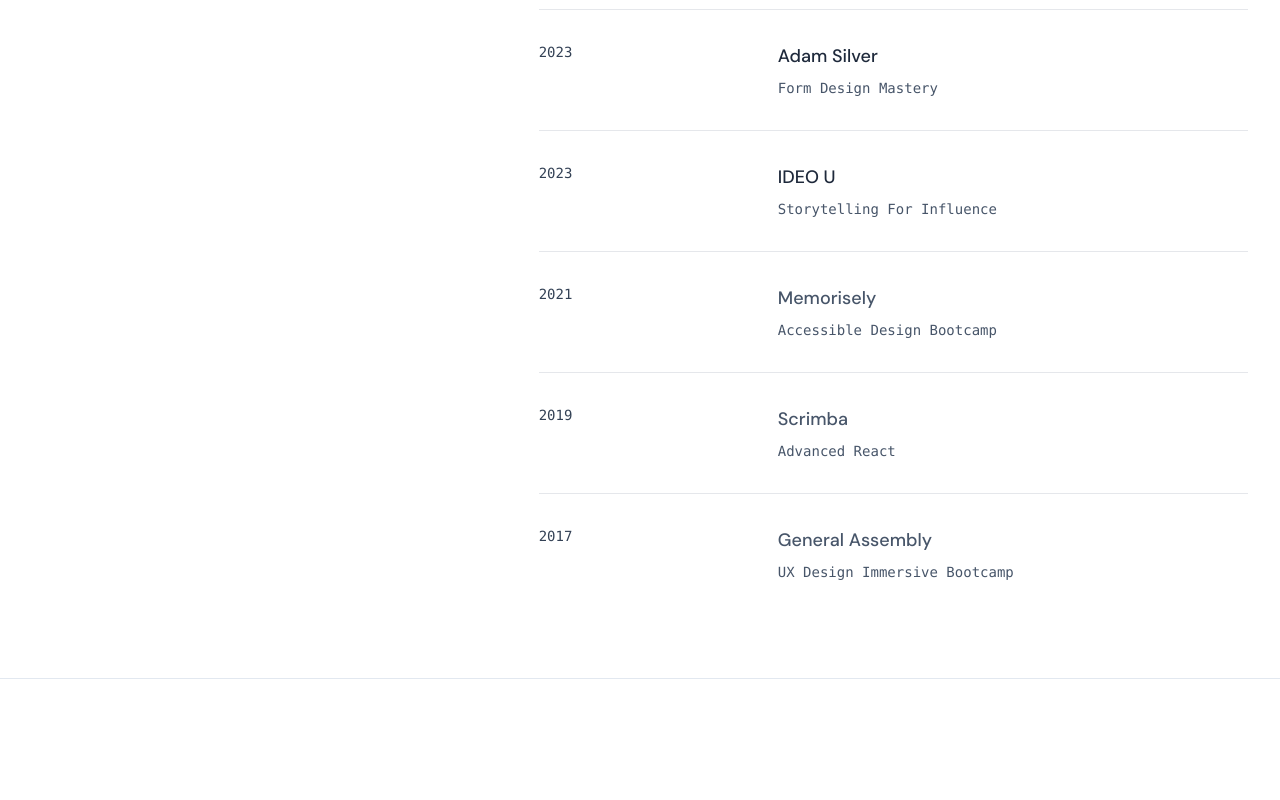
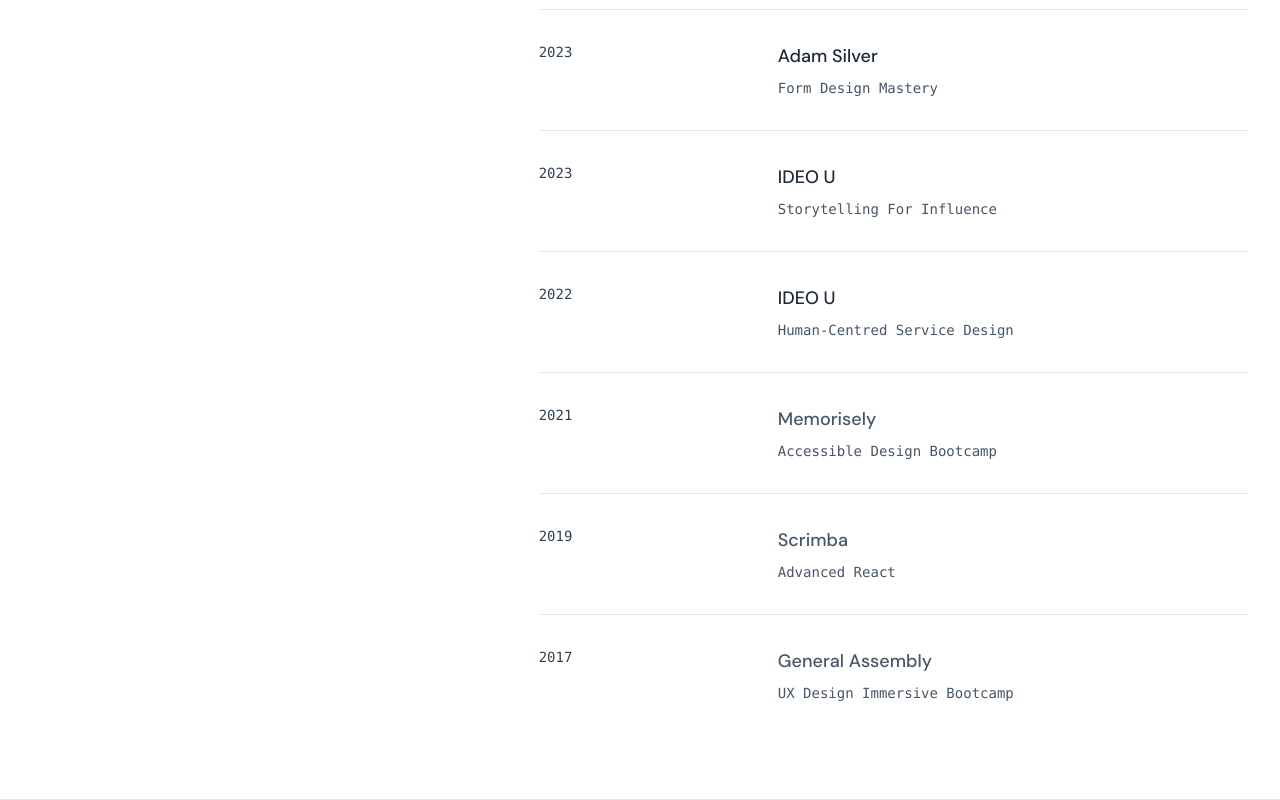
Before and after one commit to danielpape/danielpape.co.uk, a Next.js app: page / in a window 1280 px wide. Shown: the part 2417-3217 px from the top of the page. Before the commit the page ends 3096 px from the top, so only its background shows below. Built offline with nearby package versions, Linux system fonts and the light colour scheme; a web font is replaced by a local one.

Commit message:
Added IDEO U Human Centred Service Design to Courses

```diff
--- a/components/courses.js
+++ b/components/courses.js
@@ -59,6 +59,23 @@
       </div>
       <div className="md:col-start-6 md:col-span-7 col-start-1 col-span-12 flex flex-col gap-8 pb-8">
         <div className="border-b pb-8 grid grid-cols-1 gap-2 md:grid-cols-3">
+          <div className="text-sm font-mono dark:text-slate-300 text-slate-700">
+            2022
+          </div>
+          <div className="col-span-2 flex justify-between">
+            <div>
+              <div className="text-lg font-medium dark:text-slate-200 text-slate-800 mb-2">
+                IDEO U
+              </div>
+              <div className="font-mono text-sm dark:text-slate-400 text-slate-600">
+                Human-Centred Service Design
+              </div>
+            </div>
+          </div>
+        </div>
+      </div>
+      <div className="md:col-start-6 md:col-span-7 col-start-1 col-span-12 flex flex-col gap-8 pb-8">
+        <div className="border-b pb-8 grid grid-cols-1 gap-2 md:grid-cols-3">
           <div className="font-mono text-sm font-medium dark:text-slate-300 text-slate-700">
             2021
           </div>
```
